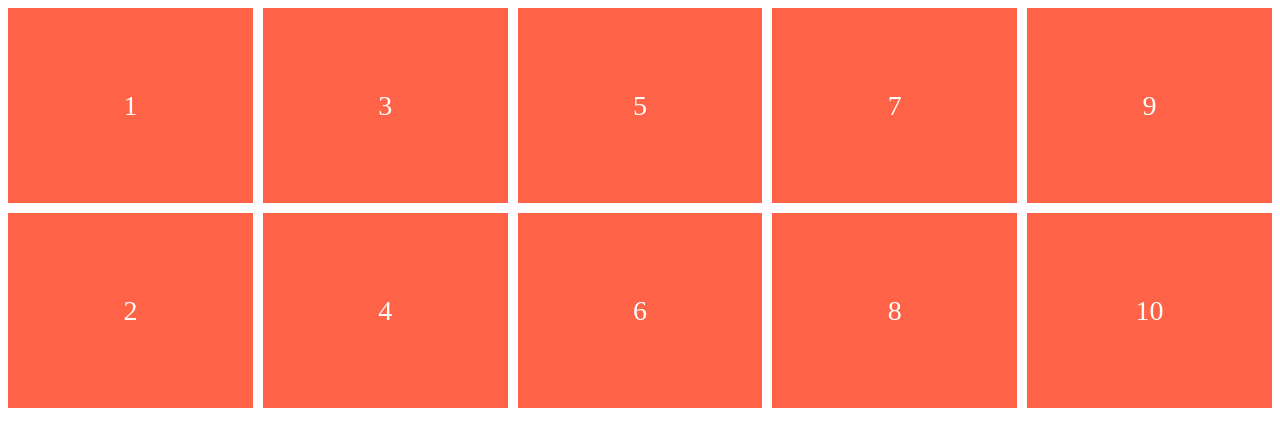
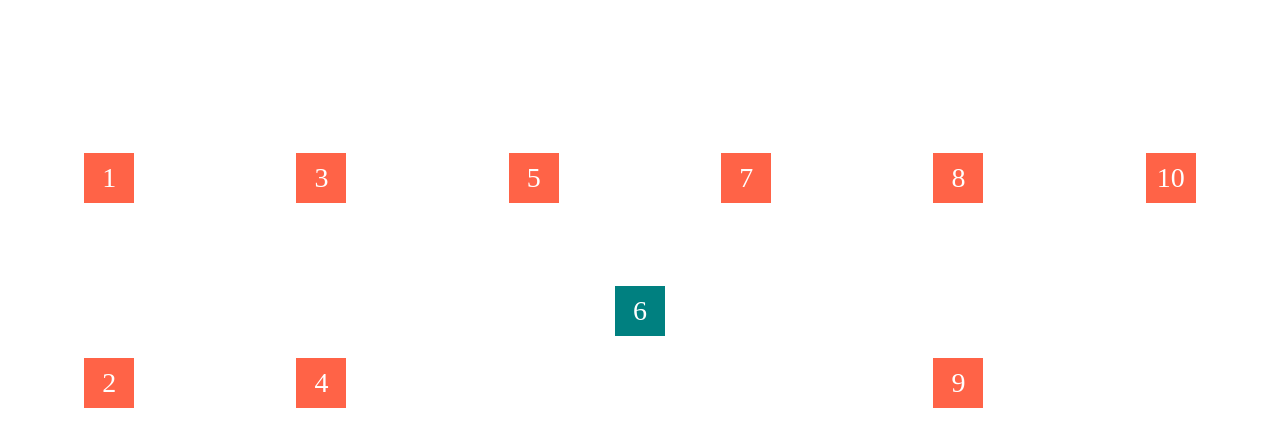
Before and after one commit to kys0017/css-layout-masterclass, a website built with Vite: page index.html in a window 1280 px wide. Built offline with nearby package versions, Linux system fonts and the light colour scheme.

Commit message:
✨ 3.7 Align and Justify Items

```diff
--- a/style.css
+++ b/style.css
@@ -8,9 +8,14 @@
     grid-auto-rows: 1fr;
     grid-auto-columns: 1fr;
     grid-auto-flow: column;
+    /*justify-items: stretch;*/
+    /*align-items: stretch;*/
+    place-items: end center;
 }
 
 .child {
+    width: 50px;
+    height: 50px;
     background-color: tomato;
     color: white;
     display: flex;
@@ -18,3 +23,11 @@
     align-items: center;
     justify-content: center;
 }
+
+.child:nth-child(6) {
+    background-color: teal;
+    /*align-self: center;*/
+    /*justify-self: end;*/
+    place-self: center;
+    grid-column: span 2;
+}
```
